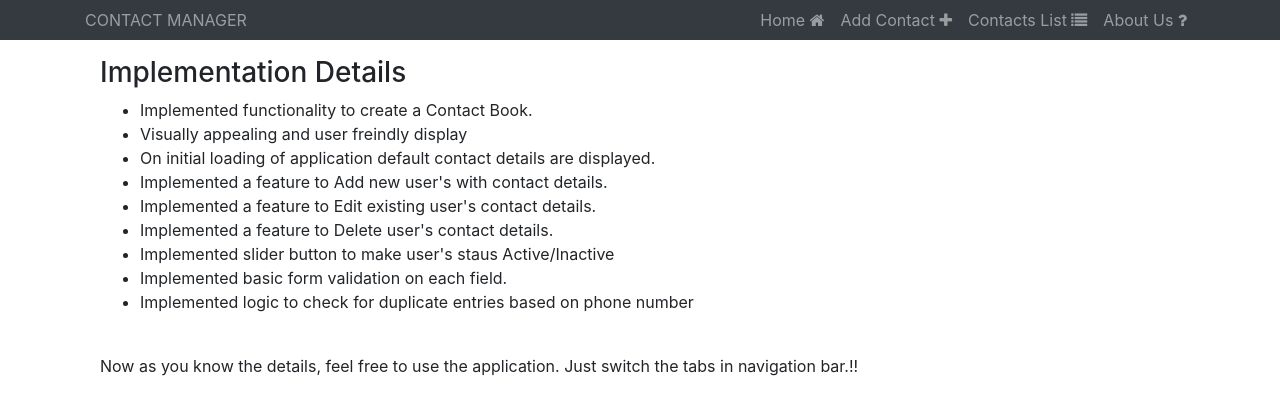
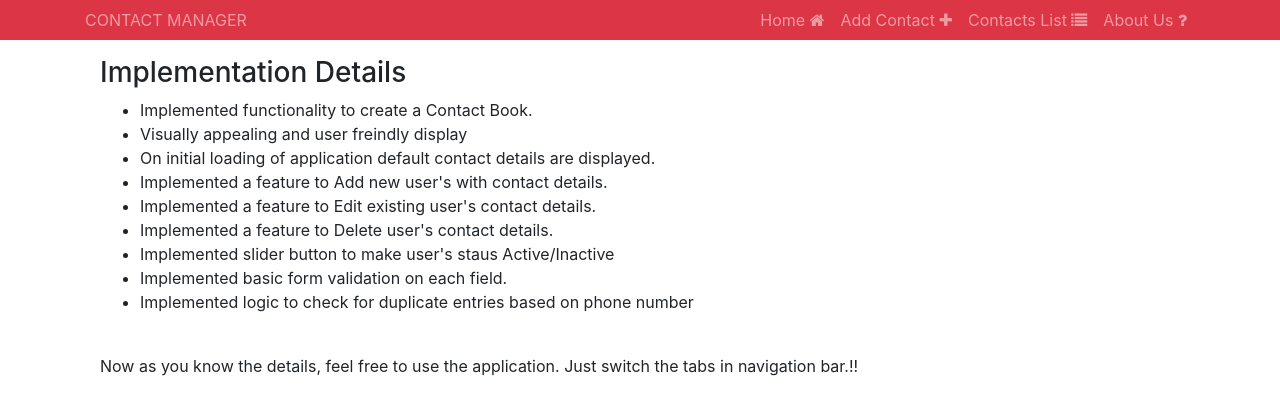
Before and after one commit to ghpr2605/contactManagement, a React (Create React App) app in the folder contactmanager/: page / in a window 1280 px wide. Shown: the top 414 px of the page. Built offline with nearby package versions, Linux system fonts and the light colour scheme.

Commit message:
revrted bg to red

```diff
--- a/contactmanager/src/components/layouts/Header.js
+++ b/contactmanager/src/components/layouts/Header.js
@@ -5,7 +5,7 @@ import { Link } from "react-router-dom";
 const Header = (props) => {
   const { text } = props;
   return (
-    <nav className="navbar navbar-expand-sm navbar-dark bg-dark mb-3 py-0">
+    <nav className="navbar navbar-expand-sm navbar-dark bg-danger mb-3 py-0">
       <div className="container">
         <a href="/" className="navbar-text">
           {text}
```
